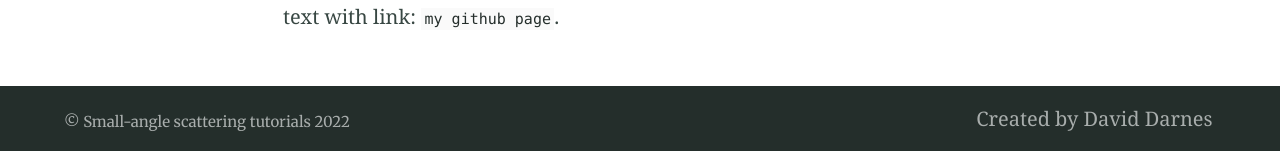
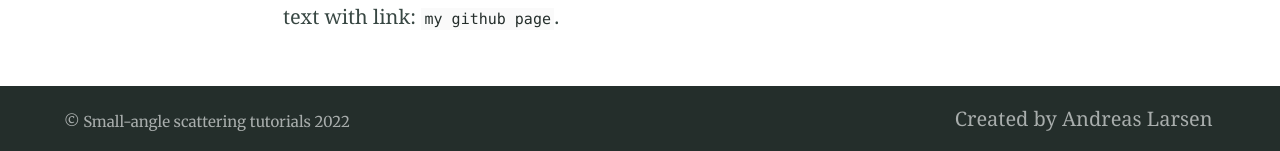
Before and after one commit to andreashlarsen/test-website2, a Jekyll site: the page built from index.md, in a window 1280 px wide and 900 px high, scrolled down 697 px. Shown: the part 746-897 px from the top of the window. Built offline with Jekyll 4.4.1, drawn with Linux system fonts in a browser that asks for light colours; part of the change alters nothing that is shown.

Commit message:
Update _config.yml

```diff
--- a/_config.yml
+++ b/_config.yml
@@ -1,14 +1,3 @@
-# Site configuration
-# 1. Files excluded from Jekyll builds
-# 2. Installed Gems
-# 3. Gem settings
-# 4. Jekyll settings
-# 5. Collections
-# 6. Jekyll collections settings
-# 7. Site settings
-# 8. Site favicons & manifest icons
-# 9. Site navigation
-
 # 1. Files excluded from Jekyll builds
 exclude:
 - README.md
@@ -39,19 +28,13 @@ paginate: 2 # jekyll-paginate > items per page
 paginate_path: blog/page:num # jekyll-paginate > blog page
 jekyll-mentions: https://twitter.com # jekyll-mentions > service used when @replying
 twitter:
-  username: DavidDarnes # jekyll-seo-tag > Owners twitter username
-author: DavidDarnes # jekyll-seo-tag > default author
+  username: haahr_larsen # jekyll-seo-tag > Owners twitter username
+author: AdnreasLarsen # jekyll-seo-tag > default author
 social: # jekyll-seo-tag > social overrides
-  name: David Darnes # jekyll-seo-tag > real name
+  name: Andreas Haahr Larsen # jekyll-seo-tag > real name
   links:  # jekyll-seo-tag > social aliases (sameAs)
-    - https://twitter.com/DavidDarnes
-    - https://www.facebook.com/daviddarnes
-    - https://www.linkedin.com/in/daviddarnes
-    - https://github.com/daviddarnes
-# markdown: CommonMark # Markdown parse settings, CommonMark performs slightly better an others in build time
-# commonmark:
-  # options: ["SMART", "FOOTNOTES"]
-  # extensions: ["strikethrough", "autolink", "table"]
+    - https://twitter.com/haahr_larsen
+    - https://github.com/andreashlarsen
 
 # 4. Jekyll settings
 sass:
@@ -95,16 +78,10 @@ encoding: utf-8 # Make sure the encoding is right
 lang: en-GB # Set the site language
 title: "Small-angle scattering tutorials" # Site name or title, also used in jekyll-seo-tag
 description: "description of site"
-url: "https://alembic.darn.es" # Site url, also used in jekyll-seo-tag
+url: "https://andreashlarsen.github.io/test-website2/" # Site url, also used in jekyll-seo-tag
 baseurl: ""
 repo: "https://github.com/andreashlarsen/test-website2"
 email: "andreas.larsen@sund.ku.dk"
-# disqus: "alembic-1" # Blog post comments, uncomment the option and set the site ID from your Disqus account
-# date_format: "%-d %B %Y" # Blog post date formatting using placeholder formatting
-# google_analytics: ""
-# google_analytics_anonymize_ip: ""
-# service_worker: false # Will turn off the service worker if set to false
-# short_name: "Al" # The web application short name, defaults to the site title
 css_inline: true # Will insert all styles into a single <style> block in the <head> element and remove the style <link> reference
 
 # 8. Site favicons & manifest icons
@@ -121,12 +98,10 @@ favicons: # Favicons are also used in the manifest file. Syntax is 'size: path'
 # 9. Site navigation
 navigation_header:
 - {title: "Home", url: "https://andreashlarsen.github.io/test-website2/"}
-- {title: "Tutorial 1", file: "tutorial1.md"}
-- {title: "A pdf file", file: "pdf_file.pdf"}
+- {title: "Tutorial 1", url: "https://andreashlarsen.github.io/test-website2/tutorial1"}
 
 navigation_footer:
-- title: Created by David Darnes
-  url: https://darn.es
+- {title: "Created by Andreas Larsen", url: "https://github.com/andreashlarsen"}
 
 social_links: # Appears in sidebar. Set the urls then uncomment and comment out as desired
   Twitter: https://twitter.com/DavidDarnes
```
